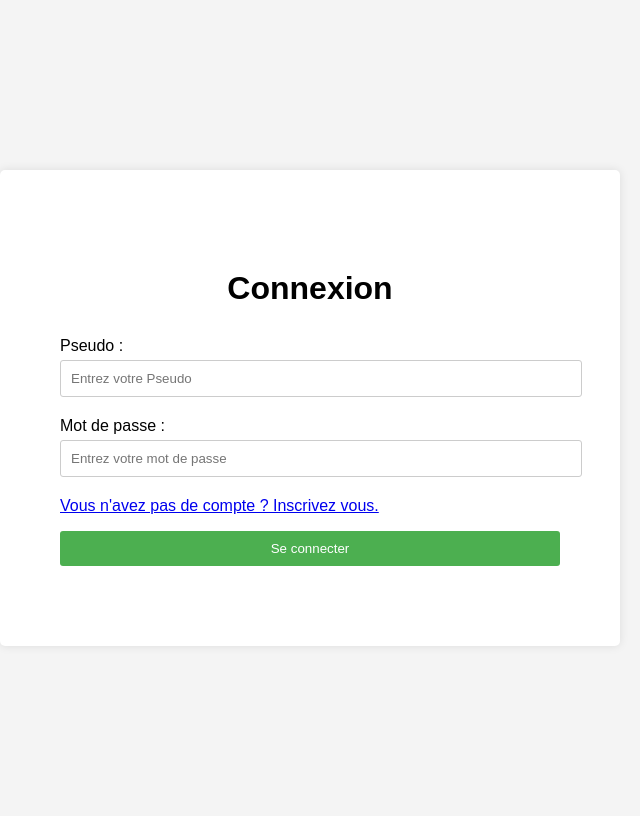
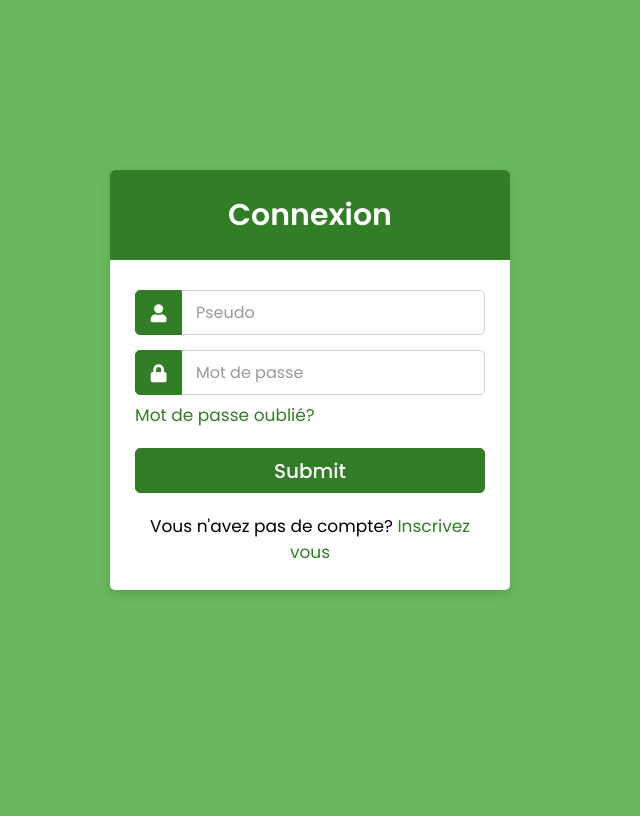
Before and after one commit to ADYH13/Forum, a PHP site: page /login.php in a window 1280 px wide. Shown: the whole page, without its empty margins (330-970 px from the left). After the commit the page ends 593 px from the top, so only its background shows below. Run offline with PHP 8.4, Linux system fonts and the light colour scheme.

Commit message:
version_0_1

```diff
--- a/Question.php
+++ b/Question.php
@@ -1,4 +1,5 @@
-<?php session_start();
+<?php
+    require ('actions/user/VerifiAuth.php');
     require ('actions/question/ShowQuestionAction.php');
     require ('actions/question/PostAnswerAction.php');
     require ('actions/question/ShowAllAnswerOfQuestionAction.php');
--- a/includes/navbar.php
+++ b/includes/navbar.php
@@ -120,7 +120,7 @@
 
 <nav>
   <div class="navbar" id="myNavbar">
-    <a href="index.php">Forum</a>
+    <a href="index.php">Le Forum de la cité</a>
     <a href="index.php">Questions</a>
     <?php
           if (isset($_SESSION['auth'])) {
--- a/login.php
+++ b/login.php
@@ -6,69 +6,118 @@
     <meta charset="UTF-8">
     <meta http-equiv="X-UA-Compatible" content="IE=edge">
     <meta name="viewport" content="width=device-width, initial-scale=1.0">
-
+    <link rel="stylesheet" href="https://cdnjs.cloudflare.com/ajax/libs/font-awesome/5.15.2/css/all.min.css"/>
     <title>Forum</title>
 </head>
-
-
-    <body>
-
 <style>
-    /* Styles CSS */
-    body {
-      font-family: Arial, sans-serif;
-      background-color: #f4f4f4;
+    @import url('https://fonts.googleapis.com/css2?family=Poppins:wght@200;300;400;500;600;700&display=swap');
+*{
+  margin: 0;
+  padding: 0;
+  box-sizing: border-box;
+  font-family: 'Poppins',sans-serif;
+}
+body{
+  background: rgb(104, 185, 91);
+  overflow: hidden;
+}
+::selection{
+  background: rgb(50, 126, 39);
+}
+.container{
+  max-width: 440px;
+  padding: 0 20px;
+  margin: 170px auto;
+}
+.wrapper{
+  width: 100%;
+  background: #fff;
+  border-radius: 5px;
+  box-shadow: 0px 4px 10px 1px rgba(0,0,0,0.1);
+}
+.wrapper .title{
+  height: 90px;
+  background: rgb(50, 126, 39);
+  border-radius: 5px 5px 0 0;
+  color: #fff;
+  font-size: 30px;
+  font-weight: 600;
   display: flex;
   align-items: center;
   justify-content: center;
-      height: 100vh;
 }
-
-    .container {
-      width: 500px; /* Nouvelle valeur pour élargir la div */
-      padding: 60px;
-      background-color: #fff;
+.wrapper form{
+  padding: 30px 25px 25px 25px;
+}
+.wrapper form .row{
+  height: 45px;
+  margin-bottom: 15px;
+  position: relative;
+}
+.wrapper form .row input{
+  height: 100%;
+  width: 100%;
+  outline: none;
+  padding-left: 60px;
   border-radius: 5px;
-      box-shadow: 0 0 10px rgba(0, 0, 0, 0.1);
+  border: 1px solid lightgrey;
+  font-size: 16px;
+  transition: all 0.3s ease;
 }
-
-    .container h1 {
-      text-align: center;
-      margin-bottom: 30px;
+form .row input:focus{
+  border-color: rgb(50, 126, 39);
+  box-shadow: inset 0px 0px 2px 2px rgb(50, 126, 39);
 }
-
-    .form-group {
-      margin-bottom: 20px;
-
+form .row input::placeholder{
+  color: #999;
 }
-
-    .form-group label {
-      display: block;
-      margin-bottom: 5px;
+.wrapper form .row i{
+  position: absolute;
+  width: 47px;
+  height: 100%;
+  color: #fff;
+  font-size: 18px;
+  background: rgb(50, 126, 39);
+  border: 1px solid rgb(50, 126, 39);
+  border-radius: 5px 0 0 5px;
+  display: flex;
+  align-items: center;
+  justify-content: center;
 }
-
-    .form-group input {
-      width: 100%;
-      padding: 10px;
-      border: 1px solid #ccc;
-      border-radius: 3px;
+.wrapper form .pass{
+  margin: -8px 0 20px 0;
 }
-
-    .form-group button {
-      width: 100%;
-      padding: 10px;
-      background-color: #4CAF50;
+.wrapper form .pass a{
+  color: rgb(50, 126, 39);
+  font-size: 17px;
+  text-decoration: none;
+}
+.wrapper form .pass a:hover{
+  text-decoration: underline;
+}
+.wrapper form .button input{
   color: #fff;
-      border: none;
-      border-radius: 3px;
+  font-size: 20px;
+  font-weight: 500;
+  padding-left: 0px;
+  background: rgb(50, 126, 39);
+  border: 1px solid rgb(50, 126, 39);
   cursor: pointer;
 }
-
-    @media (max-width: 600px) {
-      /* Styles pour les petits écrans */
-      .container {
-        padding: 20px;
+form .button input:hover{
+  background: rgb(50, 126, 39);
 }
+.wrapper form .signup-link{
+  text-align: center;
+  margin-top: 20px;
+  font-size: 17px;
+}
+.wrapper form .signup-link a{
+  color: rgb(50, 126, 39);
+  text-decoration: none;
+}
+form .signup-link a:hover{
+  text-decoration: underline;
 }
   </style>
   <script>
@@ -83,28 +132,27 @@
       }
     }
   </script>
-</head>
   <body>
     <div class="container">
-  <?php if (isset($ErrorMessage)){ echo '<p>'. $ErrorMessage .'</p>';} ?>
-<br>
-    <h1>Connexion</h1>
-    <form method="post">
-      <div class="form-group">
-        <label for="InputPseudo">Pseudo :</label>
-        <input type="text"  placeholder="Entrez votre Pseudo" id="InputPseudo" name="InputPseudo" required >
+      <div class="wrapper">
+        <div class="title"><span>Connexion</span></div>
+        <form action="#" method="post">
+          <div class="row">
+            <i class="fas fa-user"></i>
+            <input type="text" placeholder="Pseudo" id="InputPseudo" name="InputPseudo" required>
           </div>
-      <div class="form-group">
-        <label for="InputPassword">Mot de passe :</label>
-        <input type="password" id="password" placeholder="Entrez votre mot de passe" id="InputPassword" name="InputPassword" required>
+          <div class="row">
+            <i class="fas fa-lock"></i>
+            <input type="password" placeholder="Mot de passe" id="InputPassword" name="InputPassword" required>
           </div>
-      <div class="form-group">
-        <a href="SignUp.php"> <p>Vous n'avez pas de compte ? Inscrivez vous.   </p> </a>
-        <button type="submit" name="validate" onclick="validateForm()">Se connecter</button>
+          <div class="pass"><a href="#">Mot de passe oublié?</a></div>
+          <div class="row button">
+            <input type="submit" name="validate" onclick="validateForm()">
           </div>
+          <div class="signup-link">Vous n'avez pas de compte? <a href="SignUp.php">Inscrivez vous</a></div>
         </form>
       </div>
-
+    </div>
 
   </body>
 </html>
```
Also changed, not shown: actions/question/EditQuestionAction.php (+3 -4 lines). Lines whose indentation alone changed are shown as unchanged.
